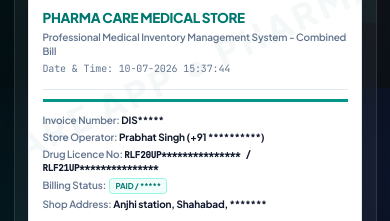
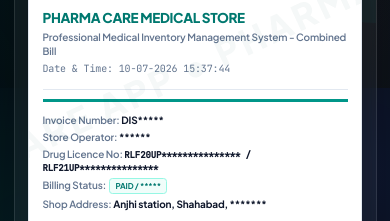
Before and after one commit to pharmacare-com/.in, a React (Vite) app: page / in a window 390 px wide. Shown: the part 1600-1821 px from the top of the page. Built offline with nearby package versions, Linux system fonts and the light colour scheme.

Commit message:
feat(ui): mask sensitive operator data in showcase
Update the operator display logic to replace the name and phone number with asterisks when maskDetails is enabled, ensuring better privacy in the showcase UI.

```diff
--- a/src/App.tsx
+++ b/src/App.tsx
@@ -750,7 +750,7 @@
                         <div className="grid grid-cols-1 sm:grid-cols-2 gap-4 text-left text-[10px] sm:text-xs border-b border-slate-200 pb-4 pt-1 font-sans">
                           <div className="space-y-1 text-slate-700">
                             <p><span className="text-slate-500 font-semibold">Invoice Number:</span> <strong className="text-slate-900">{maskDetails ? "DIS*****" : "DIS56611"}</strong></p>
-                            <p><span className="text-slate-500 font-semibold">Store Operator:</span> <strong className="text-slate-900">{maskDetails ? "Prabhat Singh (+91 **********)" : "Prabhat Singh (+91 9696971627)"}</strong></p>
+                            <p><span className="text-slate-500 font-semibold">Store Operator:</span> <strong className="text-slate-900">{maskDetails ? "******" : "Prabhat Singh (+91 9696971627)"}</strong></p>
                             <p className="leading-tight"><span className="text-slate-500 font-semibold">Drug Licence No:</span> <strong className="text-slate-900 font-mono text-[9px] sm:text-[10px]">{maskDetails ? "RLF20UP*************** / RLF21UP***************" : "RLF20UP2025003840/RLF21UP2025003812"}</strong></p>
                             <p className="flex items-center space-x-1">
                               <span className="text-slate-500 font-semibold">Billing Status:</span>
@@ -974,7 +974,6 @@
                               <div className="flex-1 bg-white text-slate-900 rounded-lg p-2.5 font-mono text-[8px] border-l-2 border-slate-300 shadow-inner flex flex-col justify-between select-none">
                                 <div className="text-center space-y-0.5 border-b border-dashed border-slate-300 pb-1">
                                   <p className="font-extrabold text-[9px] uppercase tracking-tighter text-slate-950">PHARMACARE STORE</p>
-                                  <p className="text-[6.5px] text-slate-500 leading-tight">DL: RLF20UP2025003840/RLF21UP2025003812</p>
                                   <div className="flex justify-between text-[6px] text-slate-500 mt-1">
                                     <span>INV: VHF26392</span>
                                     <span>10/07/26 15:37</span>
```
